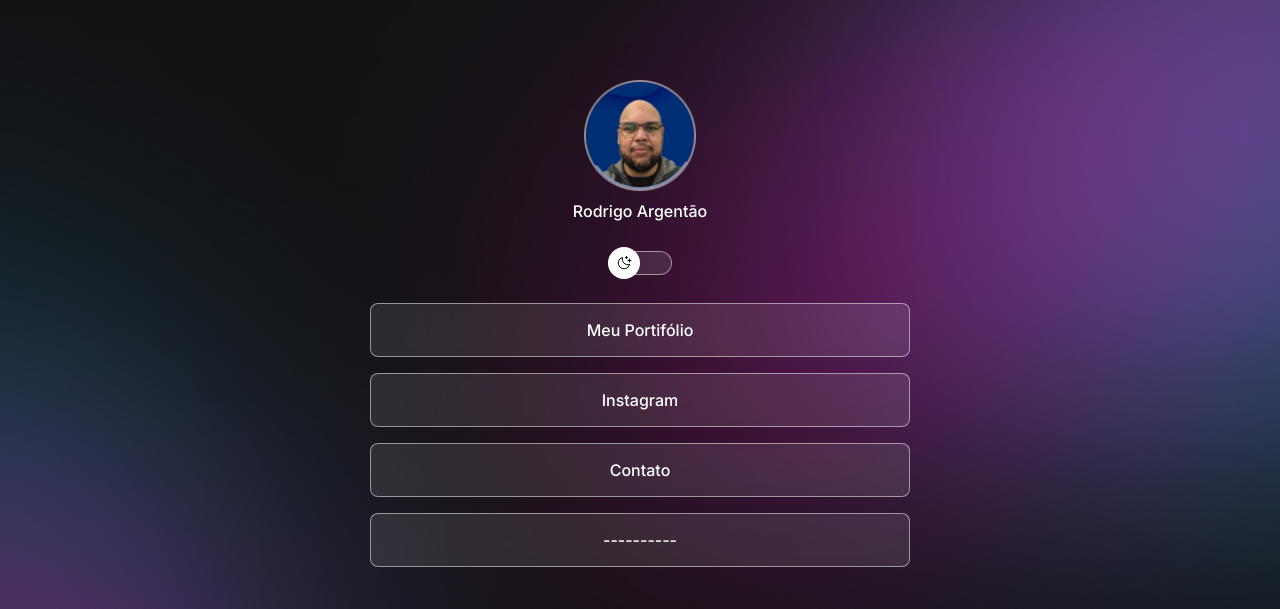
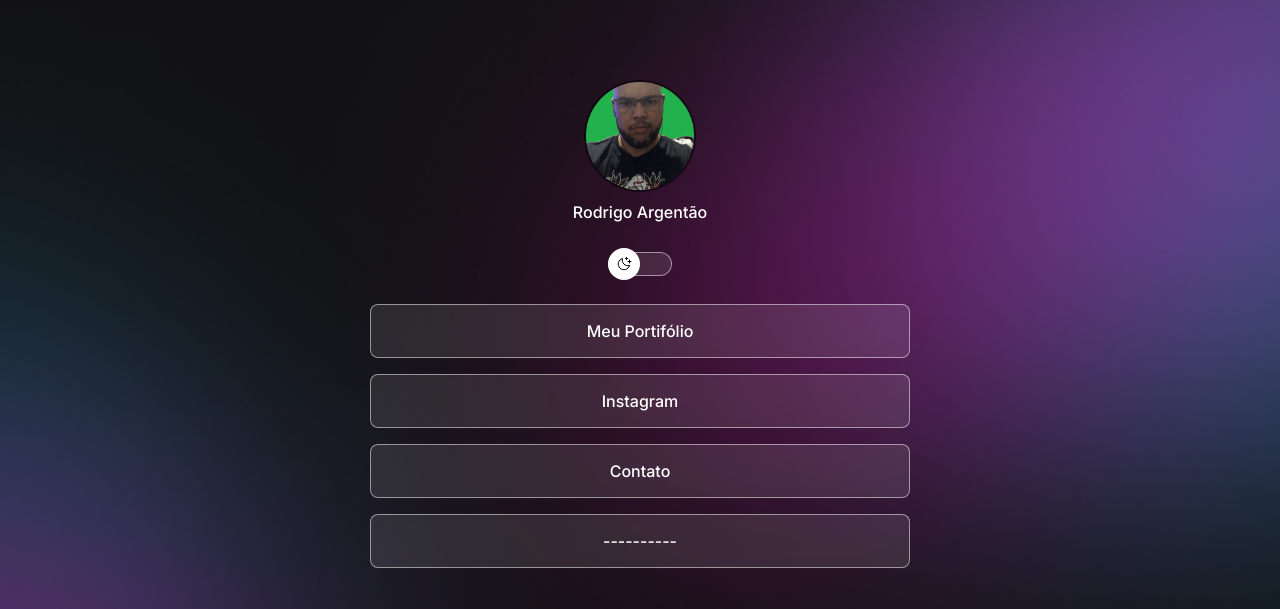
Before and after one commit to rdg1rodrigo/DevLinks, a plain HTML site: page index.html in a window 1280 px wide. Both pictures are taken after a click on the element 640 px from the left and 263 px from the top of the page. Shown: the top 609 px of the page. Drawn offline with nearby package versions, Linux system fonts and the light colour scheme.

Commit message:
adjust img profile

```diff
--- a/index.html
+++ b/index.html
@@ -16,7 +16,7 @@
     <script src="./js/scripts.js"></script>
     <div id="container">
         <div id="profile">
-            <img src="./img/Avataur.png" alt="foto do rodrigo, usando oculos, blusa cinza e barba" />
+            <img src="./img/Avatar.png" alt="foto do rodrigo, usando oculos, blusa cinza e barba" />
             <p>Rodrigo Argentão</p>
         </div>
         <div id="switch" onclick="toggleMode()">
--- a/js/scripts.js
+++ b/js/scripts.js
@@ -10,7 +10,7 @@ function toggleMode() {
 
     )
   } else {
-    img.setAttribute("src", "./img/Avataur.png")
+    img.setAttribute("src", "./img/Avatar2.png")
     img.setAttribute(
       "alt",
       "foto do rodrigo, usando oculos, blusa cinza e barba"
```
Also changed, not shown: img/Avatar2.png (added), img/Avataur.png (deleted), img/avatar.png.
